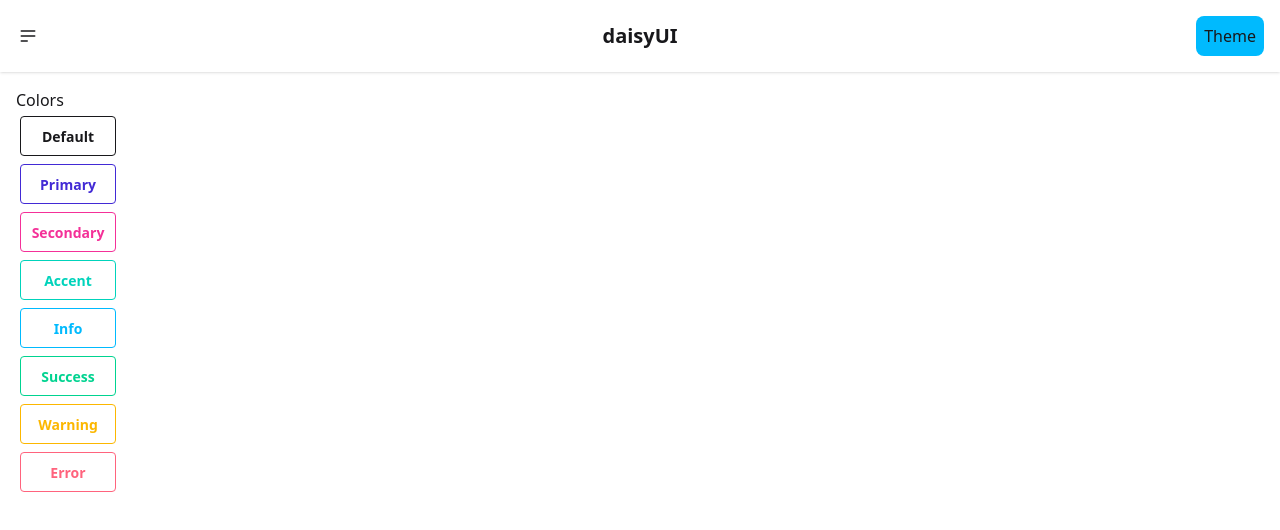
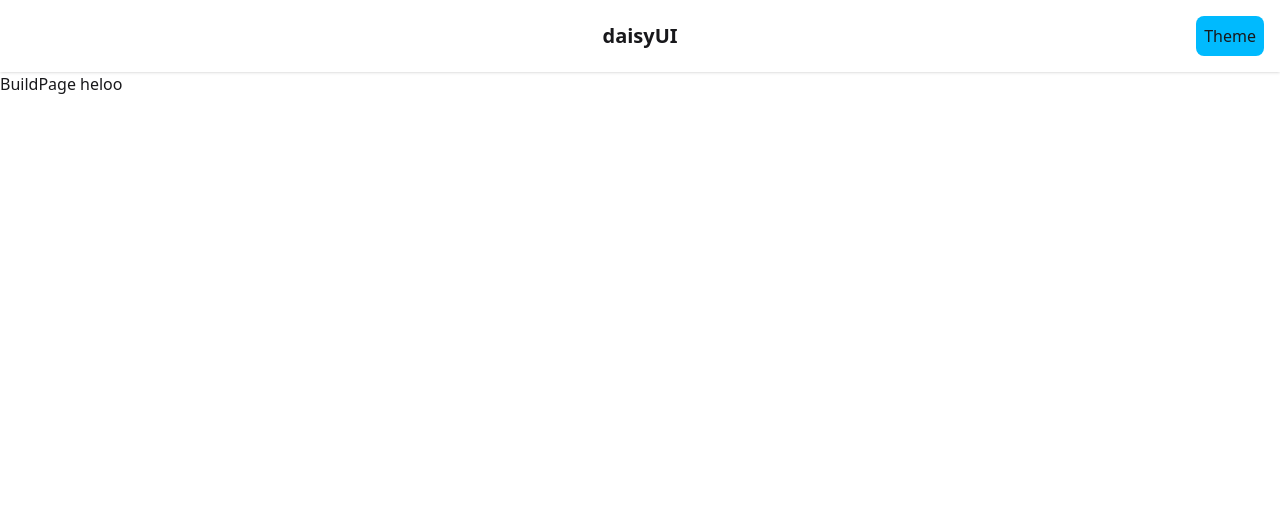
Before and after one commit to Saydva/Production-app-v.1, a React (Vite) app in the folder client/: page /buildData in a window 1280 px wide. Shown: the top 530 px of the page. Built offline with nearby package versions, Linux system fonts and the light colour scheme; what tailwindcss-motion would draw is missing.

Commit message:
buildin main navbar

```diff
--- a/client/src/App.tsx
+++ b/client/src/App.tsx
@@ -1,9 +1,12 @@
 import { useState, ReactElement } from "react";
-import CollorButtons from "./components/CollorButtons";
+import { Routes, Route } from "react-router";
 import MainNavbar from "./components/MainNavbar";
 import ThemeButton from "./components/ThemeButton";
+import HomePage from "./components/MainPages/HomePage";
+import BuildDataPage from "./components/MainPages/BuildDataPage";
+import BuildPlanData from "./components/MainPages/BuildPlanData";
 
-export enum Themes {
+export const enum Themes {
   LIGHT = "light",
   DARK = "dark",
 }
@@ -21,8 +24,11 @@
         <MainNavbar>
           <ThemeButton index={index} setIndex={setIndex} themes={themes} />
         </MainNavbar>
-
-        <CollorButtons />
+        <Routes>
+          <Route index element={<HomePage />} />
+          <Route path="buildData" element={<BuildDataPage />} />
+          <Route path="buildPlan" element={<BuildPlanData />} />
+        </Routes>
       </div>
     </div>
   );
--- a/client/src/components/MainNavbar.tsx
+++ b/client/src/components/MainNavbar.tsx
@@ -1,33 +1,20 @@
-import { ReactNode, FC } from "react";
+import { ReactNode, FC, useState } from "react";
 
 type MainNavbarProps = {
   children: ReactNode;
 };
 const MainNavbar: FC<MainNavbarProps> = ({ children }) => {
+  const [open, setOpen] = useState(false);
+
   return (
     <div className="navbar bg-base-100 shadow-sm">
       <div className="navbar-start">
-        <div className="dropdown">
-          <div tabIndex={0} role="button" className="btn btn-ghost btn-circle">
-            <svg
-              xmlns="http://www.w3.org/2000/svg"
-              className="h-5 w-5"
-              fill="none"
-              viewBox="0 0 24 24"
-              stroke="currentColor"
-            >
-              <path
-                strokeLinecap="round"
-                strokeLinejoin="round"
-                strokeWidth="2"
-                d="M4 6h16M4 12h16M4 18h7"
-              />
-            </svg>
-          </div>
-          <ul
-            tabIndex={0}
-            className="menu menu-sm dropdown-content bg-base-100 rounded-box z-1 mt-3 w-52 p-2 shadow"
-          >
+        <div
+          className={`${open ? "dropdown-open" : "dropdown"}`}
+          onClick={() => setOpen(!open)}
+        >
+          <div role="button" className="btn btn-ghost btn-circle"></div>
+          <ul className="menu menu-sm dropdown-content bg-base-100 rounded-box z-1 mt-3 w-52 p-2 shadow absolute opacity-90">
             <li>
               <a>Homepage</a>
             </li>
--- /dev/null
+++ b/client/src/components/MainPages/BuildDataPage.tsx
@@ -0,0 +1,9 @@
+const BuildDataPage = () => {
+  return (
+    <div>
+      <h1>BuildPage heloo</h1>
+    </div>
+  );
+};
+
+export default BuildDataPage;
--- /dev/null
+++ b/client/src/components/MainPages/BuildPlanData.tsx
@@ -0,0 +1,9 @@
+const BuildPlanData = () => {
+  return (
+    <div>
+      <h1>Build your plan</h1>
+    </div>
+  );
+};
+
+export default BuildPlanData;
--- /dev/null
+++ b/client/src/components/MainPages/HomePage.tsx
@@ -0,0 +1,9 @@
+const HomePage = () => {
+  return (
+    <div>
+      <h1>Heloo from home page</h1>
+    </div>
+  );
+};
+
+export default HomePage;
```
